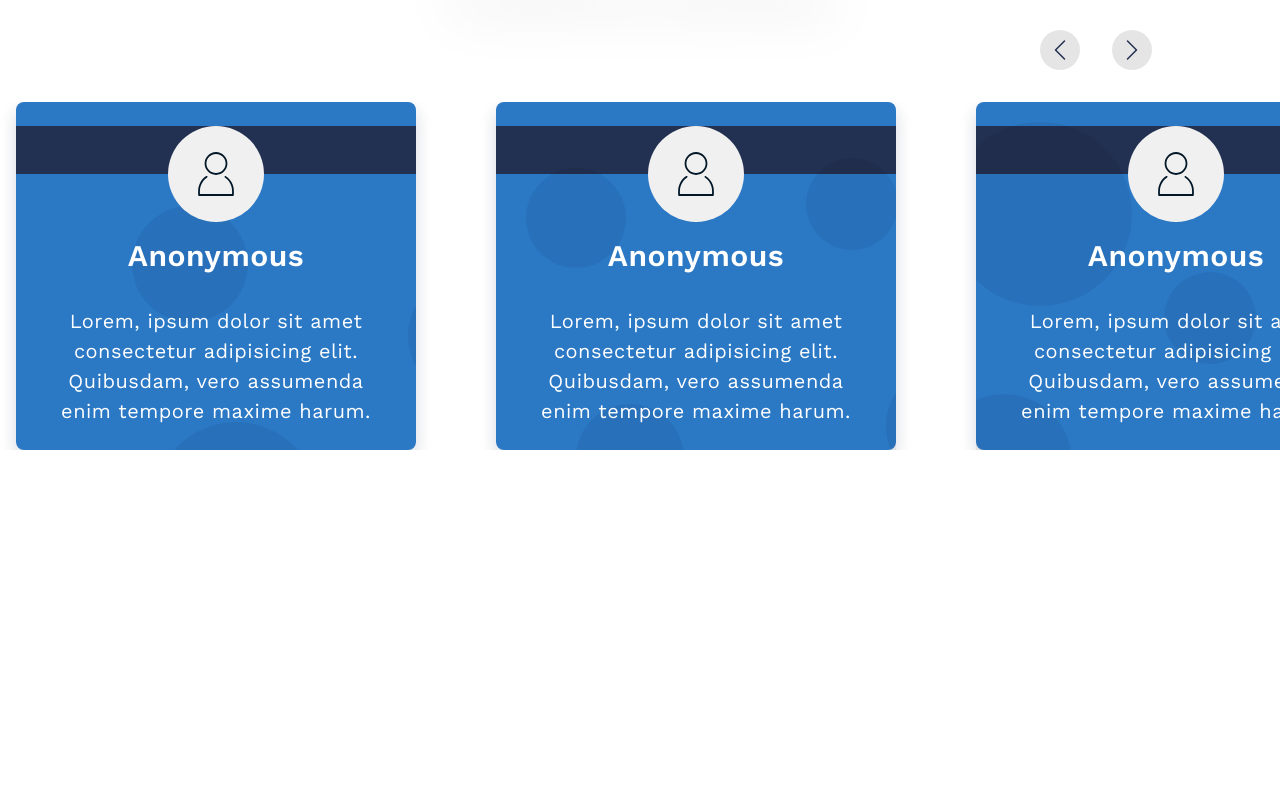
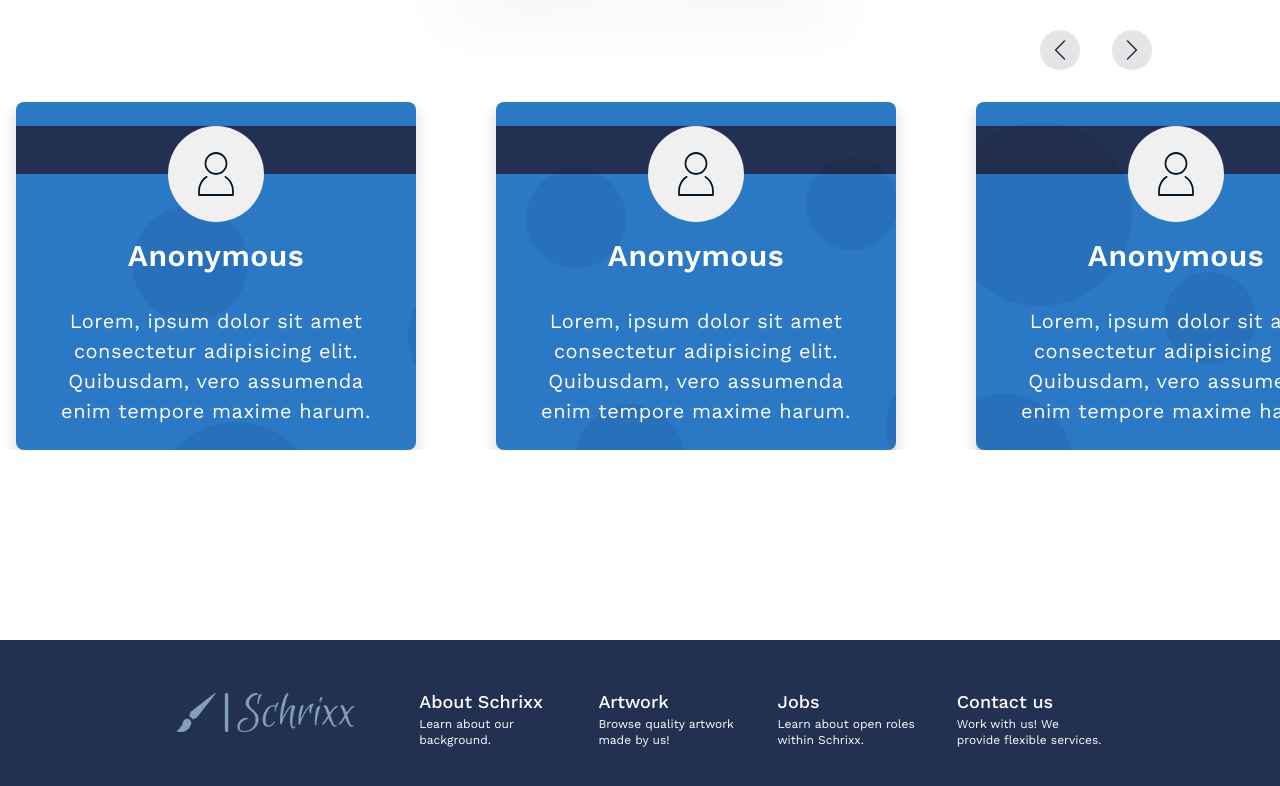
Before and after one commit to Schrixx/Company-Website, a React (Vite) app: page / in a window 1280 px wide. Shown: the part 4362-5148 px from the top of the page. Before the commit the page ends 4907 px from the top, so only its background shows below. Built offline with nearby package versions, Linux system fonts and the light colour scheme.

Commit message:
feat: add footer

```diff
--- /dev/null
+++ b/src/components/Footer.tsx
@@ -0,0 +1,34 @@
+import { NavLink } from 'react-router-dom'
+import { FooterData } from 'src/data/FooterData'
+import { v4 as uuidv4 } from 'uuid'
+import logo from 'assets/logo.png'
+
+const Footer = () => {
+  return (
+    <>
+      <div className='mt-[95px] min-h-[200px] bg-cloudBurstBlue w-full flex flex-col lg:flex-row text-white'>
+        <div className='flex flex-col lg:flex-row w-full sm:max-w-xl md:max-w-3xl lg:max-w-5xl mx-auto px-4'>
+          <div className='flex p-8 pb-0 w-full lg:w-fit sm:max-w-3xl mx-auto'>
+            <NavLink to="/"><img src={logo} alt="A logo" className="mr-4 mt-4 logo hover:drop-shadow object-contain"/></NavLink>
+          </div>
+          <div className='p-4 w-full sm:max-w-3xl mx-auto h-fit'>
+            <ul className='flex flex-col lg:flex-row items-start'>
+              {FooterData.map((item) => {
+                return (
+                  <li key={uuidv4()} className={`w-full lg:w-1/4 ${item.border} border-black lg:border-0 ${item.padding} ${item.margin} lg:hover:bg-cloudBurstBlueHover flex flex-col hover:underline lg:hover:no-underline`}>
+                    <NavLink to={item.path} className="h-full">
+                      <p className='font-medium text-lg'>{item.title}</p>
+                      <p className='text-xs'>{item.text}</p>
+                    </NavLink>
+                  </li>
+                )
+              })}
+            </ul>
+          </div>
+        </div>
+      </div>
+    </>
+  )
+}
+
+export default Footer
--- /dev/null
+++ b/src/data/FooterData.tsx
@@ -0,0 +1,34 @@
+export const FooterData = [
+    {
+        title: "About Schrixx",
+        text: "Learn about our background.",
+        path: "/about",
+        border: "border-y-[1px]",
+        padding: "py-4 lg:px-4",
+        margin: "my-4",
+    },
+    {
+        title: "Artwork",
+        text: "Browse quality artwork made by us!",
+        path: "/artwork",
+        border: "border-b-[1px]",
+        padding: "pb-4 lg:py-4 lg:px-4",
+        margin: "mb-4 lg:my-4",
+    },
+    {
+        title: "Jobs",
+        text: "Learn about open roles within Schrixx.",
+        path: "/jobs",
+        border: "border-b-[1px]",
+        padding: "pb-4 lg:py-4 lg:px-4",
+        margin: "mb-4 lg:my-4",
+    },
+    {
+        title: "Contact us",
+        text: "Work with us! We provide flexible services.",
+        path: "/contact",
+        border: "border-b-[1px]",
+        padding: "pb-4 lg:py-4 lg:px-4",
+        margin: "mb-4 lg:my-4",
+    },
+]
--- a/src/pages/Main.tsx
+++ b/src/pages/Main.tsx
@@ -1,11 +1,13 @@
 import Navbar from 'src/components/Navbar'
 import Home from './Home'
+import Footer from 'src/components/Footer'
 
 const Main = () => {
   return (
     <>
       <Navbar />
       <Home />
+      <Footer />
     </>
   )
 }
```
